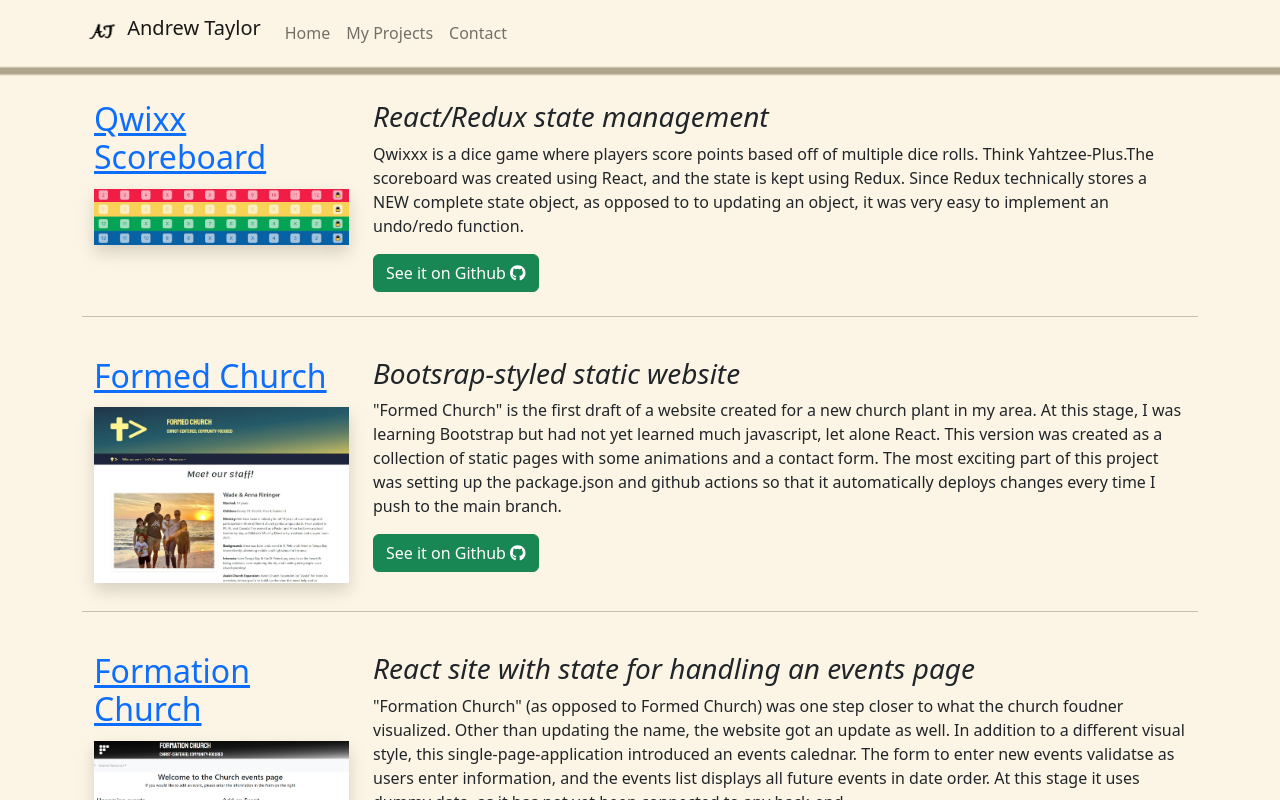
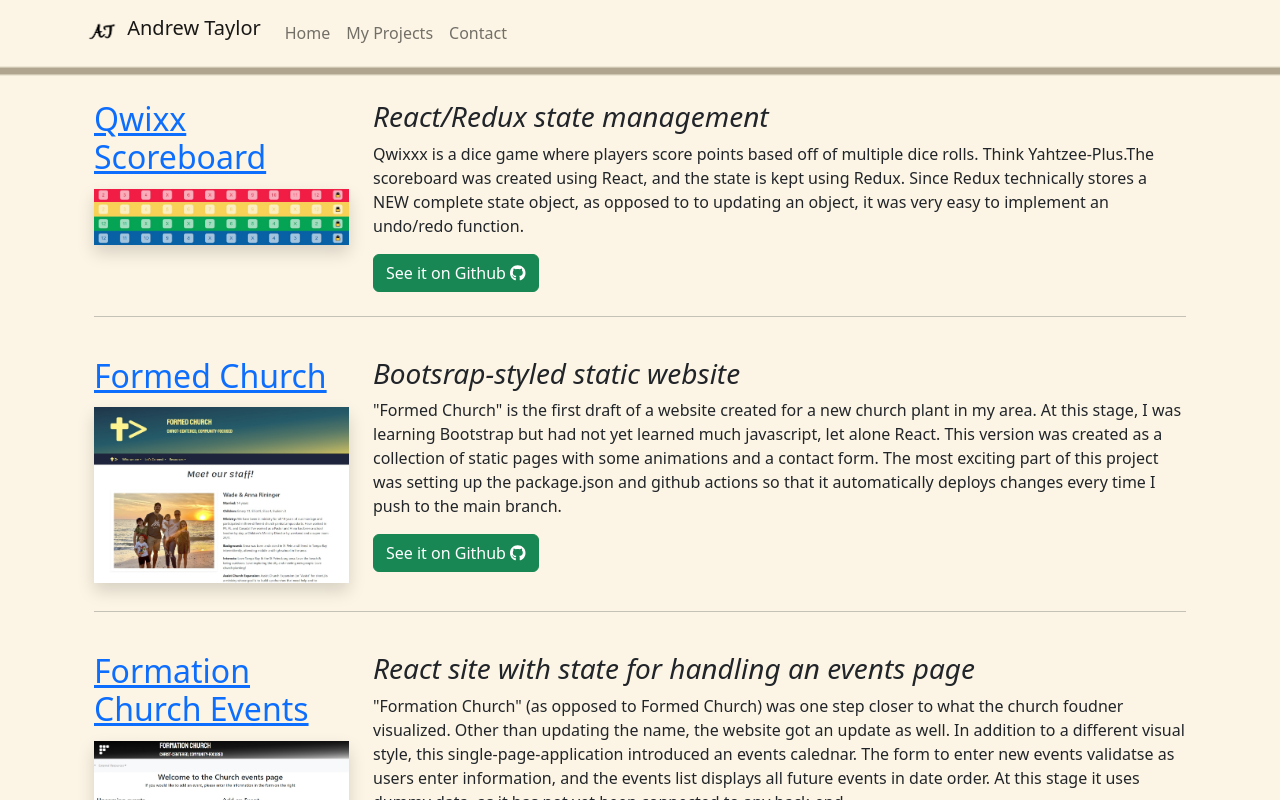
Before and after one commit to drewjtaylor/portfolio-react, a React (Create React App) app: page /projects in a window 1280 px wide. Shown: the top 800 px of the page. Built offline with nearby package versions, Linux system fonts and the light colour scheme.

Commit message:
Projects appear on scroll

```diff
--- a/src/data/projects.js
+++ b/src/data/projects.js
@@ -21,7 +21,7 @@ const projects = [
         githubUrl: 'https://github.com/drewjtaylor/formed_church'
     },
     {
-        title:"Formation Church",
+        title:"Formation Church Events",
         subTitle: 'React site with state for handling an events page',
         description: '"Formation Church" (as opposed to Formed Church) was one step closer to what the church foudner visualized. Other than updating the name, the website got an update as well. In addition to a different visual style, this single-page-application introduced an events calednar. The form to enter new events validatse as users enter information, and the events list displays all future events in date order. At this stage it uses dummy data, as it has not yet been connected to any back-end.',
         imgSource: formationChurchImage,
--- a/src/pages/ProjectsPage.js
+++ b/src/pages/ProjectsPage.js
@@ -1,3 +1,4 @@
+import { useState } from 'react';
 import Container from 'react-bootstrap/Container';
 import Image from 'react-bootstrap/Image';
 import Row from 'react-bootstrap/Row';
@@ -7,40 +8,51 @@ import projects from '../data/projects.js';
 import { FontAwesomeIcon } from '@fortawesome/react-fontawesome';
 import { faGithub } from '@fortawesome/free-brands-svg-icons'
 
-import { useSpring, animated } from 'react-spring'; // Need to download react-spring from home
+import { useTrail, animated } from 'react-spring';
 
 // import ProjectCard from '../components/ProjectCard';
 
 const ProjectsPage = () => {
-  const animatedProps = useSpring({ to: {opacity: 1}, from: {opacity: 0}})
+
+    const trail = useTrail(
+        projects.length,
+        {
+            from: {
+                opacity: 0
+            },
+            to: {
+                opacity: 1
+            },
+            config: {
+                duration: 500
+            }
+        });
 
 
   return (
     <Container>
         <Row>
-            {projects.map(project => {
-                return <>
-                    <animated.div style={animatedProps}>
+
+            {trail.map((spring, index) => {
+                return <animated.div key={index} style={{
+                    ...spring
+                }}>
                         <Row className='my-4'>
-                            {/* Coloumn for title and img */}
                             <Col md={3}>
-                                <h2><a href={project.liveUrl} target="_blank" rel='noreferrer'>{project.title}</a></h2>
-                                {/* <img src={project.imgSource} fluid width='100%' alt={`${project.title} screenshot`}/> */}
-                                <Image className='shadow my-1' src={project.imgSource} fluid width='100%' alt={`${project.title} screenshot`}/>
+                                <h2><a href={projects[index].liveUrl} target="_blank" rel='noreferrer'>{projects[index].title}</a></h2>
+                                <Image className='shadow my-1' src={projects[index].imgSource} fluid width='100%' alt={`${projects[index].title} screenshot`}/>
                             </Col>
-                            {/* column for description */}
                             <Col md={9}>
-                                <h3><em>{project.subTitle}</em></h3>
-                                <p>{project.description}</p>
+                                <h3><em>{projects[index].subTitle}</em></h3>
+                                <p>{projects[index].description}</p>
                                 <i class="fa-brands fa-github-square"></i>
-                                <Button as="a" href={project.githubUrl} target="_blank" rel='noreferrer' variant='success'>
+                                <Button as="a" href={projects[index].githubUrl} target="_blank" rel='noreferrer' variant='success'>
                                     See it on Github <FontAwesomeIcon icon={faGithub} />
                                 </Button>
                             </Col>
                         </Row>
-                    </animated.div>
                     <hr />
-                </>
+                </animated.div>
             })}
 
 
```
